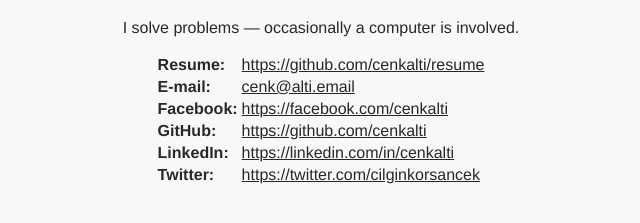
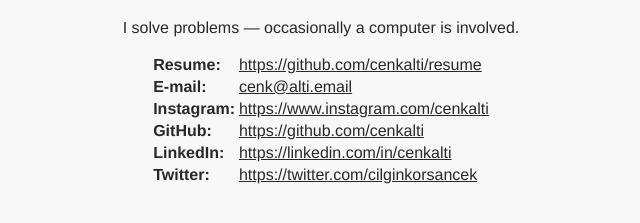
Before and after one commit to cenkalti/cenkalti.com, a plain HTML site: page index.html in a window 1280 px wide. Shown: the part 67-290 px from the top of the page, without its empty margins (319-959 px from the left). Drawn offline with Linux system fonts and the light colour scheme.

Commit message:
replace facebook with instagram

```diff
--- a/index.html
+++ b/index.html
@@ -63,9 +63,9 @@
             </td>
         </tr>
         <tr>
-            <td>Facebook</td>
+            <td>Instagram</td>
             <td>
-                <a href="https://facebook.com/cenkalti">https://facebook.com/cenkalti</a>
+                <a href="https://www.instagram.com/cenkalti">https://www.instagram.com/cenkalti</a>
             </td>
         </tr>
         <tr>
```
